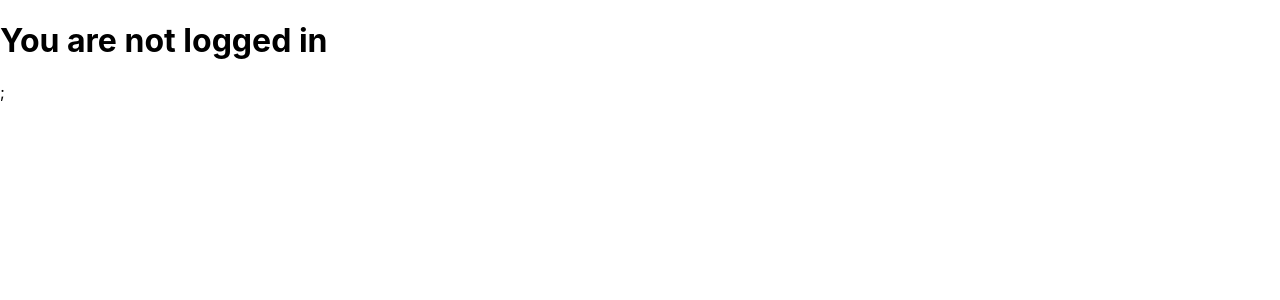
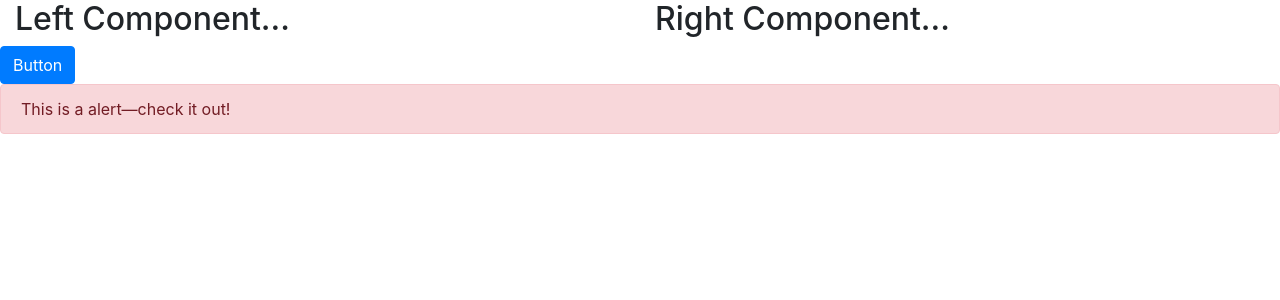
Before and after one commit to julianchok25/dj_events_si_front, a React (Create React App) app: page / in a window 1280 px wide. Shown: the top 300 px of the page. Built offline with nearby package versions, Linux system fonts and the light colour scheme.

Commit message:
[ADD]page/SigninSignUp: splitting custom component and test boostrap components

```diff
--- a/package.json
+++ b/package.json
@@ -6,8 +6,10 @@
     "@testing-library/jest-dom": "^4.2.4",
     "@testing-library/react": "^9.3.2",
     "@testing-library/user-event": "^7.1.2",
+    "bootstrap": "^4.5.0",
     "node-sass": "^4.14.1",
     "react": "^16.13.1",
+    "react-bootstrap": "^1.0.1",
     "react-dom": "^16.13.1",
     "react-scripts": "3.4.1"
   },
--- a/src/App.js
+++ b/src/App.js
@@ -1,11 +1,21 @@
 import React, { useState } from "react";
+import { Button, Alert } from "react-bootstrap";
+import SignInSingUp from "./page/SigninSingUp";
 
 export default function App() {
   const [user, setUser] = useState(null);
   // When user has a content, we want to say that the user is logged in
   return (
     <div>
-      {user ? <h1>Hi, you're logged in</h1> : <h1>You are not logged in</h1>};
+      {!user ? (
+        <div>
+          <SignInSingUp />
+        </div>
+      ) : (
+        <h1>You are not logged in</h1>
+      )}
+      <Button variant="primary">Button</Button>
+      <Alert variant="danger">This is a alert—check it out!</Alert>
     </div>
   );
 }
--- a/src/index.js
+++ b/src/index.js
@@ -3,6 +3,7 @@ import ReactDOM from "react-dom";
 import "./index.scss";
 import App from "./App";
 import * as serviceWorker from "./serviceWorker";
+import "bootstrap/dist/css/bootstrap.min.css";
 
 ReactDOM.render(
   <React.StrictMode>
--- /dev/null
+++ b/src/page/SigninSingUp/SigninSignUp.scss
@@ -0,0 +1,4 @@
+@import "../../scss/index.scss";
+
+.signin-signup {
+}
--- /dev/null
+++ b/src/page/SigninSingUp/SigninSingUp.js
@@ -0,0 +1,30 @@
+import React from "react";
+import { Container, Row, Col, Button } from "react-bootstrap";
+
+export default function SignInSignUp() {
+  return (
+    // fluid for width: 100% across all viewport and device sizes.
+    <Container className="signin-signup" fluid>
+      <Row>
+        <LeftComponent />
+        <RightComponent />
+      </Row>
+    </Container>
+  );
+}
+
+function LeftComponent() {
+  return (
+    <Col className="signin-signup__left">
+      <h2>Left Component...</h2>
+    </Col>
+  );
+}
+
+function RightComponent() {
+  return (
+    <Col className="signin-signup__right">
+      <h2>Right Component...</h2>
+    </Col>
+  );
+}
--- /dev/null
+++ b/src/page/SigninSingUp/index.js
@@ -0,0 +1 @@
+export { default } from "./SigninSingUp";
```
Also changed, not shown: 1 other file (tests, documents, lock files or other folders).
